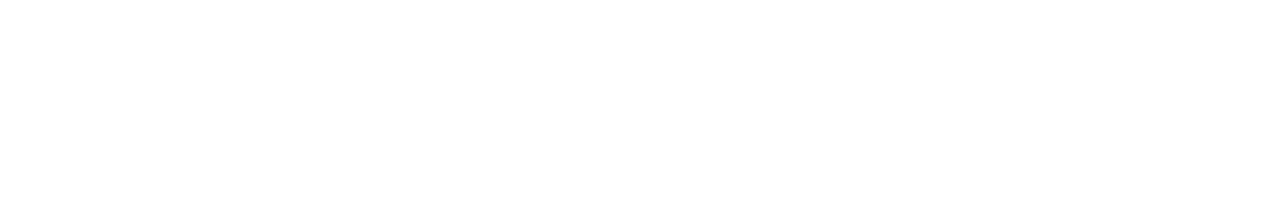
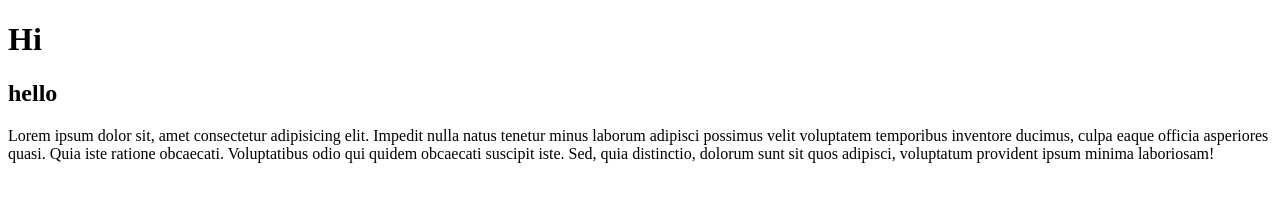
Before and after one commit to sayedmabdullah/my-first-repo, a plain HTML site: page index.html in a window 1280 px wide. Drawn offline with Linux system fonts and the light colour scheme.

Commit message:
added header

```diff
--- a/index.html
+++ b/index.html
@@ -7,6 +7,8 @@
     <title>Document</title>
 </head>
 <body>
-
+    <h1>Hi</h1>
+    <h2>hello</h2>
+    <p>Lorem ipsum dolor sit, amet consectetur adipisicing elit. Impedit nulla natus tenetur minus laborum adipisci possimus velit voluptatem temporibus inventore ducimus, culpa eaque officia asperiores quasi. Quia iste ratione obcaecati. Voluptatibus odio qui quidem obcaecati suscipit iste. Sed, quia distinctio, dolorum sunt sit quos adipisci, voluptatum provident ipsum minima laboriosam!</p>
 </body>
 </html>
```
